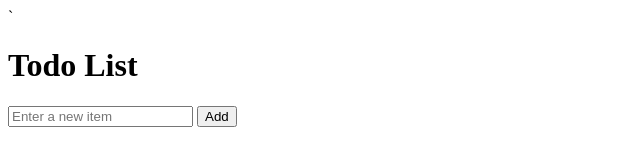
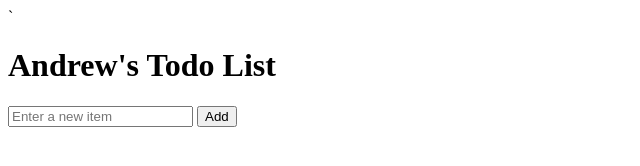
Before and after one commit to Adew1009/Docker-Nginx, a plain HTML site: page frontend/static/index.html in a window 1280 px wide. Shown: the whole page, without its empty margins (0-640 px from the left). Drawn offline with Linux system fonts and the light colour scheme; no server answers.

Commit message:
fixed html error

```diff
--- a/frontend/static/index.html
+++ b/frontend/static/index.html
@@ -6,7 +6,7 @@
     <title>Andrew's Todo List</title>
 </head>
 <body>
-    <h1>Todo List</h1>
+    <h1>Andrew's Todo List</h1>
     <input type="text" id="newItem" placeholder="Enter a new item">
     <button onclick="addItem()">Add</button>
     <ul id="todoList"></ul>
```
